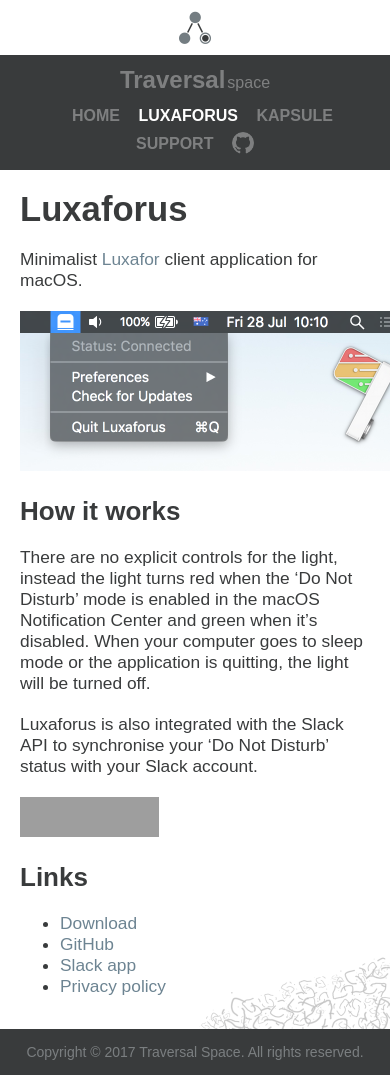
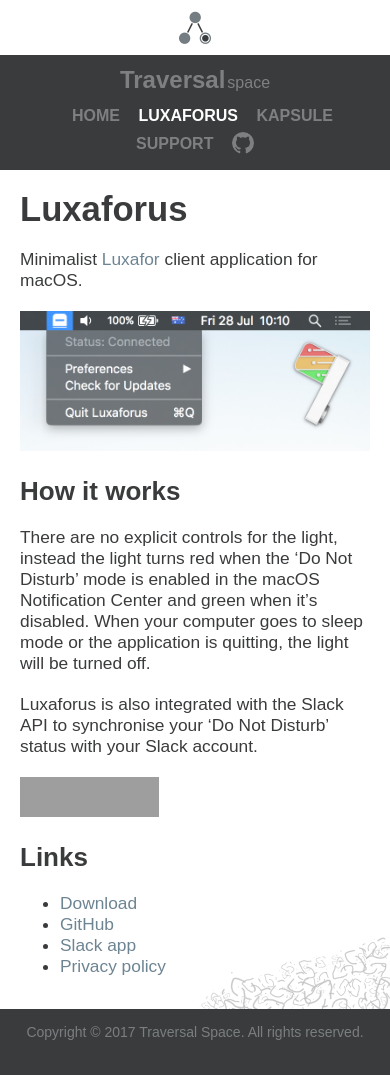
Before and after one commit to Legosteen11/traversals.github.io, a Jekyll site: the page built from luxaforus/index.md, in a window 390 px wide. Built offline with Jekyll 4.4.1, drawn with Linux system fonts in a browser that asks for light colours; nearby versions of some CDN libraries; some web fonts are replaced; grey boxes are pictures that could not be loaded.

Commit message:
Fix Luxaforus page for mobile devices

```diff
--- a/css/main.css
+++ b/css/main.css
@@ -148,6 +148,8 @@
     display: table;
 }
 
+/* Generic media */
+
 /* Desktop-only */
 @media only screen and (min-width: 900px) {
     .fixed-width {
@@ -170,7 +172,7 @@
 }
 
 /* Phone-only */
-@media only screen and (min-width: 100px) and (max-width: 900px) {
+@media only screen and (min-width: 250px) and (max-width: 900px) {
     .fixed-width {
         max-width: 900px!important;
     }
@@ -189,3 +191,20 @@
         border-radius: 0px;
     }
 }
+
+/* Size-specific media */
+
+@media only screen and (min-width: 450px) {
+    img.hero {
+        width: 400px;
+        height: auto;
+    }
+}
+
+/* Phone-only */
+@media only screen and (min-width: 250px) and (max-width: 450px) {
+    img.hero {
+        width: 100%;
+        height: auto;
+    }
+}
--- a/luxaforus/index.md
+++ b/luxaforus/index.md
@@ -9,7 +9,7 @@
 
 Minimalist [Luxafor](https://luxafor.com/) client application for macOS.
 
-<img src="../assets/images/hero_luxaforus.png" width="400" height="160" />
+<img class="hero" src="../assets/images/hero_luxaforus.png" />
 
 ## How it works
 
```
